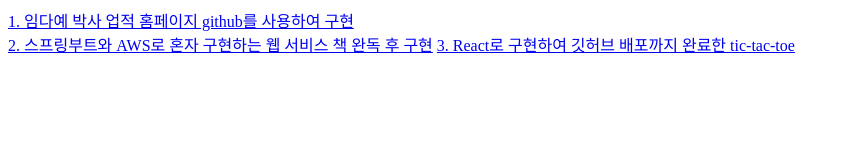
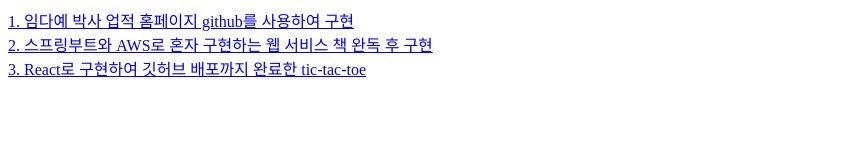
Before and after one commit to KYJiya/KYJiya.github.io, a plain HTML site: page index.html in a window 1280 px wide. Shown: the whole page, without its empty margins (0-850 px from the left). Drawn offline with Linux system fonts and the light colour scheme.

Commit message:
Update index.html

```diff
--- a/index.html
+++ b/index.html
@@ -5,7 +5,7 @@
   </head>
   <body>
     <a href="https://dayelim.github.io">1. 임다예 박사 업적 홈페이지 github를 사용하여 구현<br></a>
-    <a href="http://ec2-52-79-199-231.ap-northeast-2.compute.amazonaws.com/">2. 스프링부트와 AWS로 혼자 구현하는 웹 서비스 책 완독 후 구현</a>
-    <a href="https://kyjiya.github.io/tic-tac-toe/">3. React로 구현하여 깃허브 배포까지 완료한 tic-tac-toe</a>
+    <a href="http://ec2-52-79-199-231.ap-northeast-2.compute.amazonaws.com/">2. 스프링부트와 AWS로 혼자 구현하는 웹 서비스 책 완독 후 구현<br></a>
+    <a href="https://kyjiya.github.io/tic-tac-toe/">3. React로 구현하여 깃허브 배포까지 완료한 tic-tac-toe<br></a>
   </body>
 </html>
```
